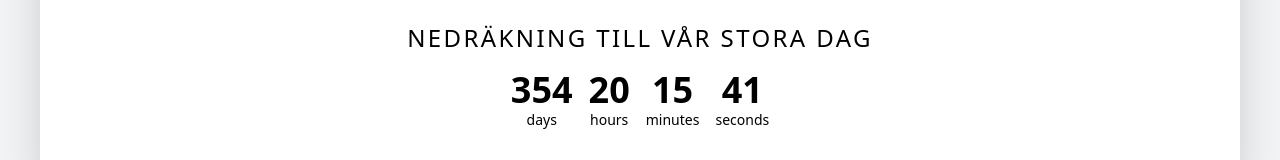
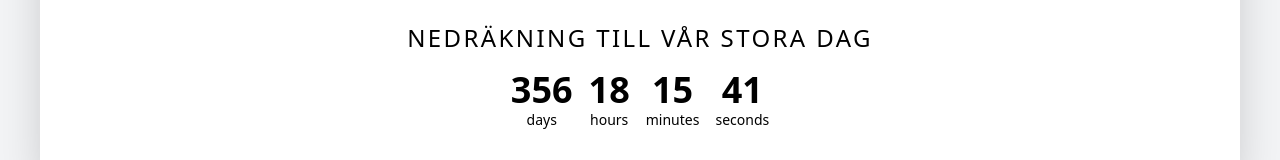
Before and after one commit to Hampes/deanjessicaWedding, a Next.js app: page / in a window 1280 px wide. Shown: the part 1957-2117 px from the top of the page. Built offline with nearby package versions, Linux system fonts and the light colour scheme.

Commit message:
changing time

```diff
--- a/components/weddingCountdown.jsx
+++ b/components/weddingCountdown.jsx
@@ -1,6 +1,6 @@
 import CountdownTimer from '@/components/CountdownTimer';
 const WeddingCountdown = () => {
-  const weddingDate = new Date('2025-09-11T13:00:00');
+  const weddingDate = new Date('2025-09-13T11:00:00');
 
   return (
     <div className="w-10/12 border-t-[1px] border-gray-300 ">
```
